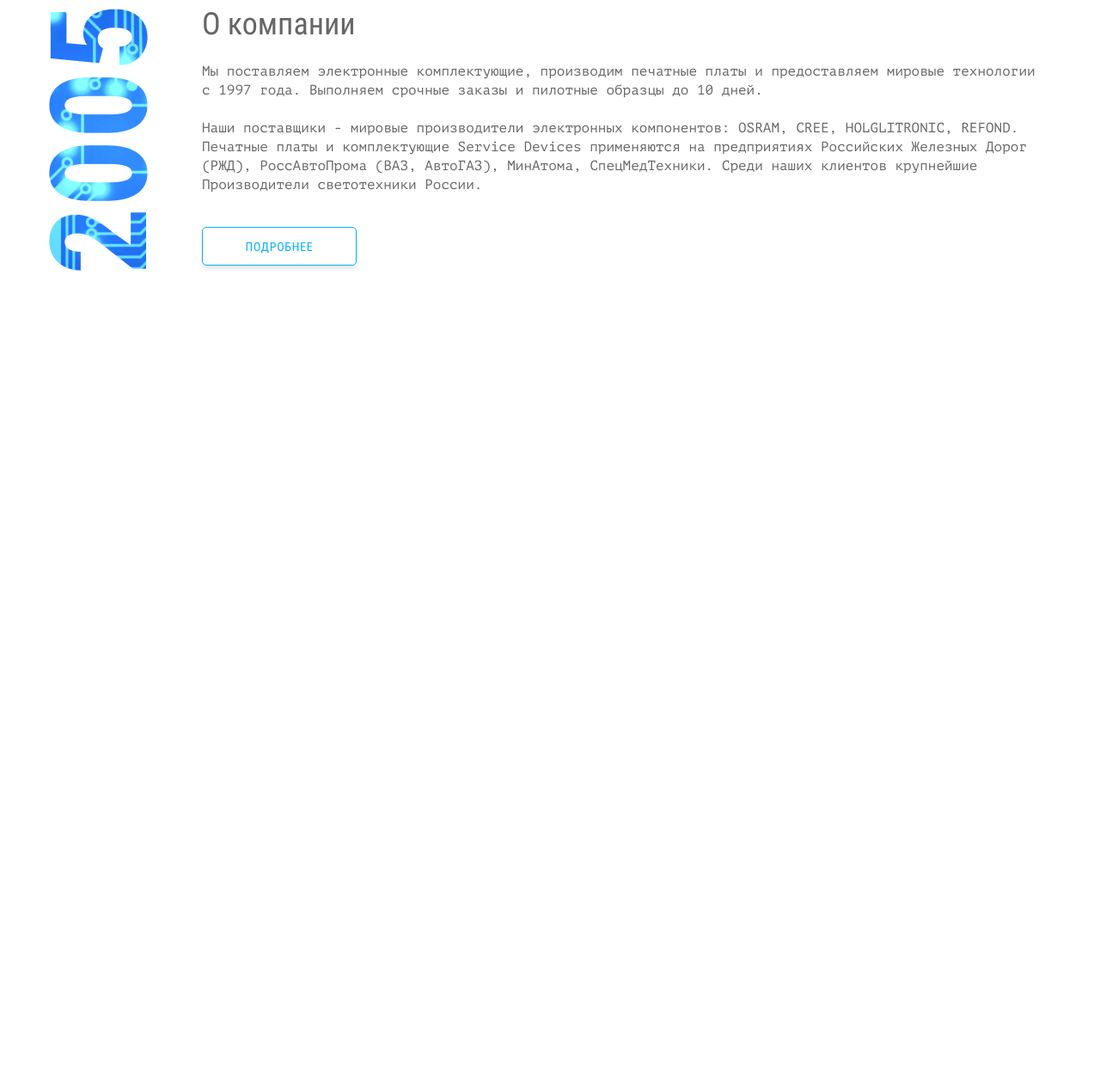
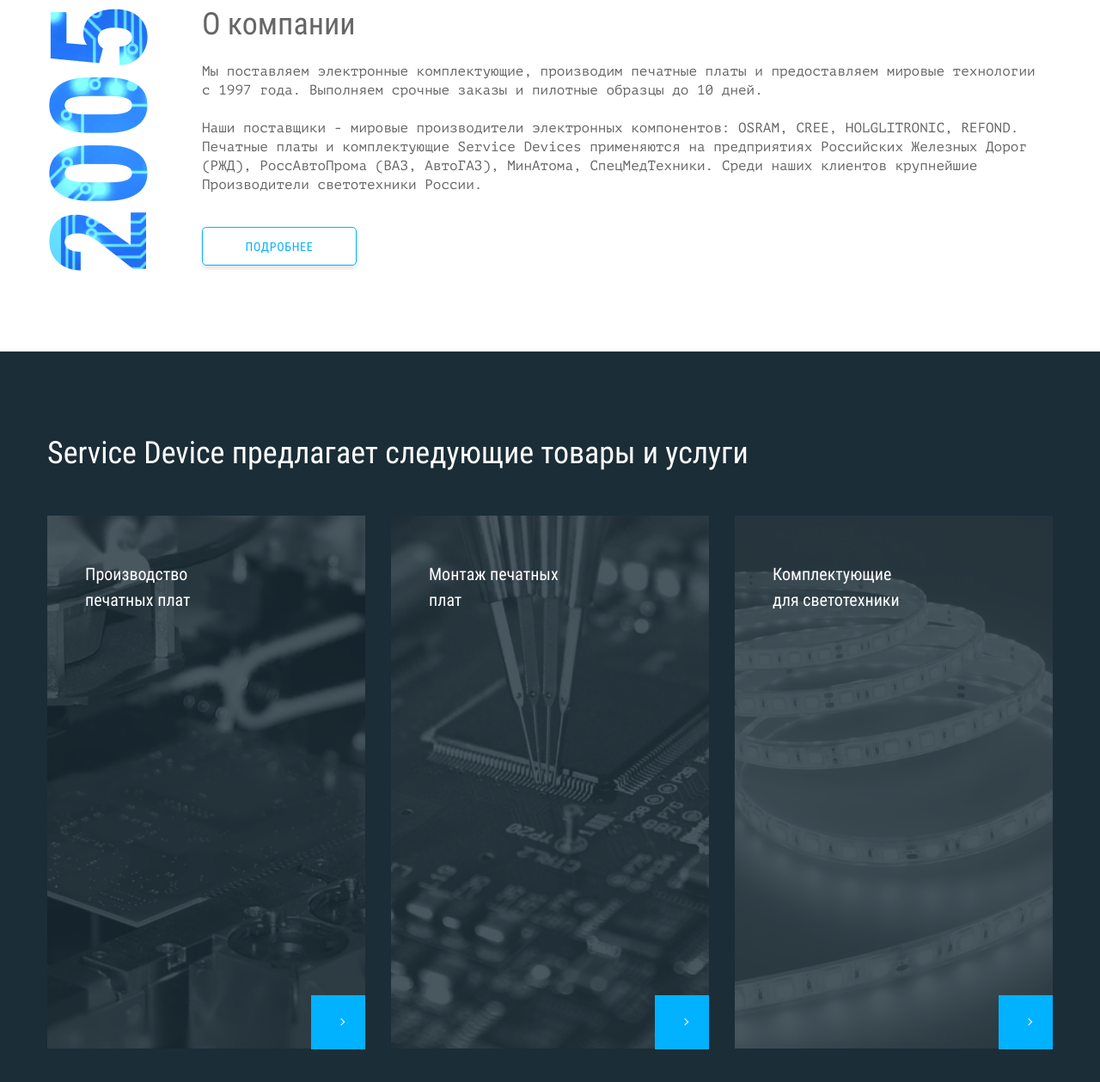
Before and after one commit to wdbyb/smart-device, a website: page source/index.html in a window 1280 px wide. Shown: the part 1855-3114 px from the top of the page at 86% size. Before the commit the page ends 2264 px from the top, so only its background shows below. Drawn offline with nearby package versions, Linux system fonts and the light colour scheme; files that its build step writes are made by us from their sources.

Commit message:
services section

```diff
--- a/source/index.html
+++ b/source/index.html
@@ -120,6 +120,41 @@
           </div>
         </section>
       </section>
+      <section class="services">
+        <h2 class="visually-hidden">Услуги и товары</h2>
+        <div class="services__wrapper">
+          <p class="services__description">Service Device предлагает следующие товары и услуги</p>
+          <ul class="services__list">
+            <li class="services__item">
+              <a href="#" class="services__link">
+                <div class="services__item-image-wrapper">
+                  <img src="img/services-1.jpg" alt="" class="services__image">
+                </div>
+                <h3 class="services__item-title">Производство печатных плат</h3>
+                <div class="services__item-arrow-box"></div>
+              </a>
+            </li>
+            <li class="services__item">
+              <a href="#" class="services__link">
+                <div class="services__item-image-wrapper">
+                  <img src="img/services-2.jpg" alt="" class="services__image">
+                </div>
+                <h3 class="services__item-title">Монтаж печатных плат</h3>
+                <div class="services__item-arrow-box"></div>
+              </a>
+            </li>
+            <li class="services__item">
+              <a href="#" class="services__link">
+                <div class="services__item-image-wrapper">
+                  <img src="img/services-3.jpg" alt="" class="services__image">
+                </div>
+                <h3 class="services__item-title">Комплектующие для светотехники</h3>
+                <div class="services__item-arrow-box"></div>
+              </a>
+            </li>
+          </ul>
+        </div>
+      </section>
     </main>
   </body>
 </html>
--- /dev/null
+++ b/source/sass/blocks/services.scss
@@ -0,0 +1,140 @@
+.services {
+  background: #1B2D37;
+  color: #fff;
+}
+
+.services__wrapper {
+  max-width: 1260px;
+  padding: 93px 45px;
+  margin: 0 auto;
+
+  @media (max-width: 1023px) {
+    padding: 93px 3%;
+  }
+
+  @media (max-width: 767px) {
+    padding: 53px 5%;
+  }
+}
+
+.services__description {
+  margin-bottom: 47px;
+  font-family: "Roboto Condensed", "Arial", sans-serif;
+  font-weight: 400;
+  font-size: 36px;
+  line-height: 51px;
+
+  @media (max-width: 1023px) {
+    max-width: 613px;
+    font-size: 32px;
+    line-height: 45px;
+  }
+
+  @media (max-width: 767px) {
+    max-width: inherit;
+    font-size: 28px;
+    line-height: 39px;
+  }
+}
+
+.services__list {
+  display: flex;
+
+  @media (max-width: 1023px) {
+    flex-direction: column;
+
+  }
+}
+
+.services__item {
+  margin-right: 30px;
+
+  &:nth-child(3n) {
+    margin-right: 0;
+  }
+
+  @media (max-width: 1023px) {
+    height: 256px;
+    margin: 0;
+    margin-bottom: 46px;
+
+    &:last-child {
+      margin-bottom: 0;
+    }
+  }
+}
+
+.services__link {
+  position: relative;
+  display: block;
+
+  &:hover {
+    .services__image {
+      opacity: 0.6;
+    }
+
+    .services__item-arrow-box {
+      background: orange;
+    }
+  }
+}
+
+.services__item-arrow-box {
+  position: absolute;
+  right: 0;
+  bottom: 2px;
+  width: 63px;
+  height: 63px;
+  background: #00B2FF;
+
+  &::before {
+    content: "";
+    position: absolute;
+    top: 50%;
+    left: 50%;
+    display: inline-block;
+    width: 6px;
+    height: 6px;
+    padding: 1px;
+    border: solid #fff;
+    border-width: 0 1px 1px 0;
+    transform: translateY(-50%) rotate(-45deg);
+  }
+}
+
+.services__item-title {
+  position: absolute;
+  top: 53px;
+  left: 44px;
+  max-width: 172px;
+  font-family: "Roboto Condensed", "Arial", sans-serif;
+  font-weight: 400;
+  font-size: 20px;
+  line-height: 30px;
+
+  @media (max-width: 1023px) {
+    top: 44px;
+  }
+
+  @media (max-width: 767px) {
+    top: 23px;
+    left: 35px;
+  }
+}
+
+.services__item-image-wrapper {
+  @media (max-width: 1023px) {
+    height: 256px;
+    margin-right: 0;
+  }
+}
+
+.services__image {
+  width: 100%;
+  height: 100%;
+  opacity: 0.2;
+
+  @media (max-width: 1023px) {
+    object-fit: cover;
+  }
+}
--- a/source/sass/style.scss
+++ b/source/sass/style.scss
@@ -7,3 +7,4 @@
 @import "blocks/advantages.scss";
 @import "blocks/about.scss";
 @import "blocks/intro.scss";
+@import "blocks/services.scss";
```
Also changed, not shown: build/css/style.min.css, build/index.html, 1 other file.
